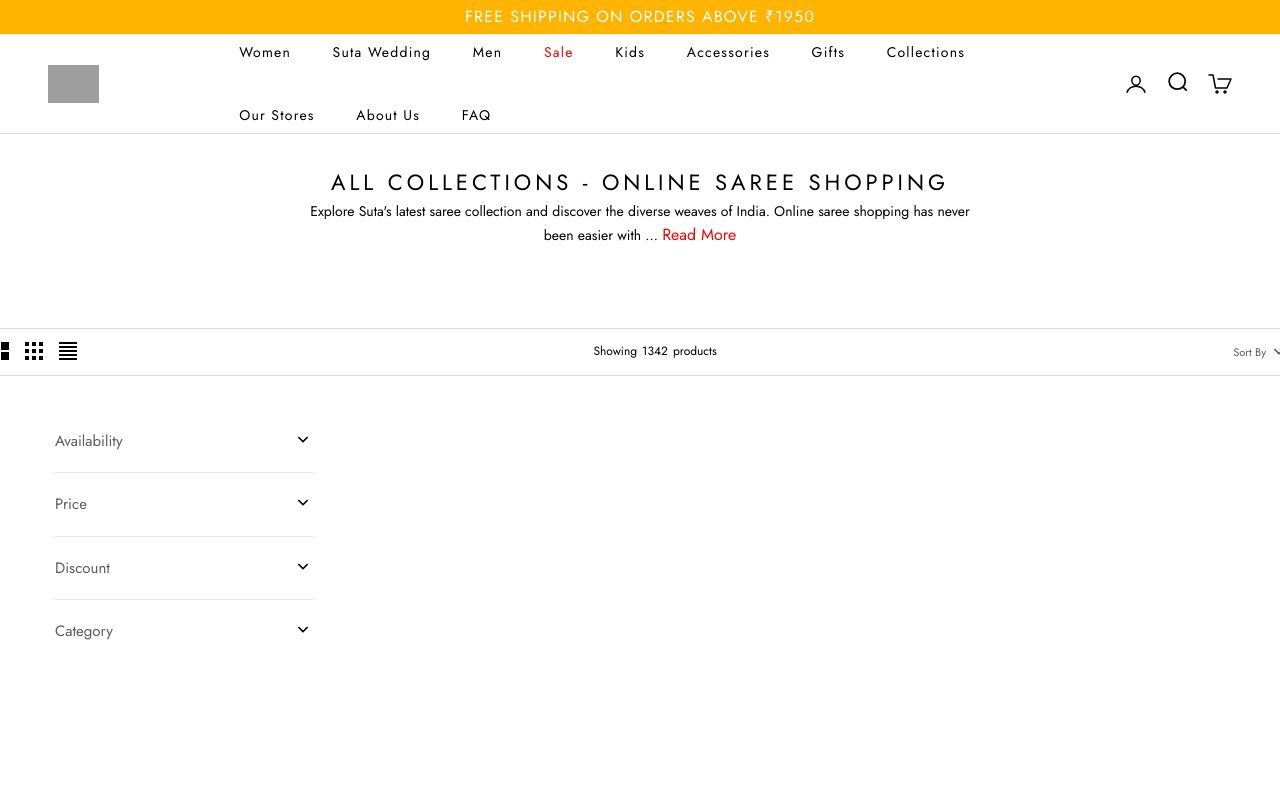
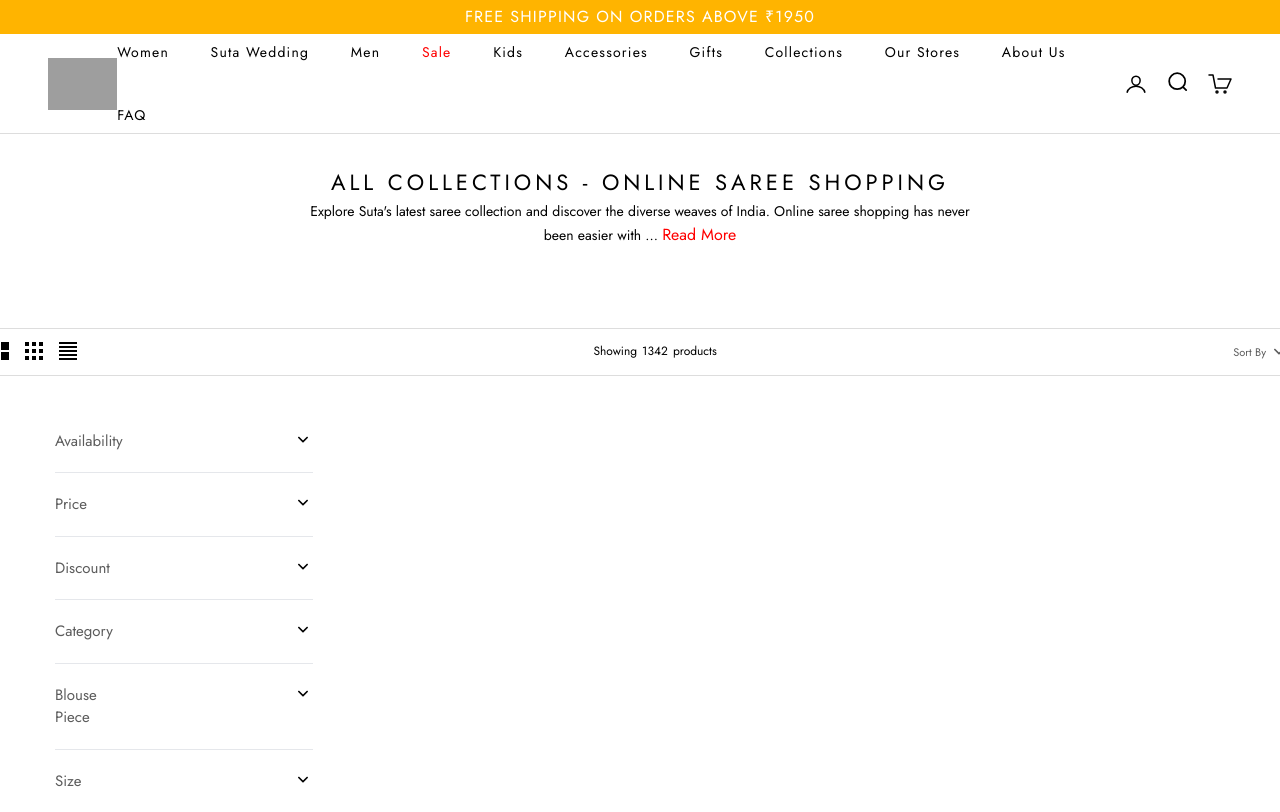
Before and after one commit to sourabhkhera11/SutaCl, a website built with Vite: page my-project/index.html in a window 1280 px wide. Built offline with nearby package versions, Linux system fonts and the light colour scheme; grey boxes are pictures that could not be loaded.

Commit message:
Final updates

```diff
--- a/my-project/index.html
+++ b/my-project/index.html
@@ -15,7 +15,7 @@
       <p class="st:tracking-[1.2px] ">FREE SHIPPING ON ORDERS ABOVE ₹1950</p>
     </div>
     <header class="st:sticky st:top-0 st:z-20 st:bg-[#fff]">
-      <div class=" st:flex st:gap-[140px] st:py-[8px] st:px-[48px] st:items-center st:shadow-[inset_0_-1px_rgb(28_28_28_/_0.15)]"><a href="/" class=""><span class="st:sr-only">Suta</span><img class="st:w-[70px] st:max-w-full st:h-auto " src="//suta.in/cdn/shop/files/Suta_final_logo_df452a25-681f-4caa-a64e-a389640ad0f2.png?v=1761126095&amp;width=2283" alt="" srcset="//suta.in/cdn/shop/files/Suta_final_logo_df452a25-681f-4caa-a64e-a389640ad0f2.png?v=1761126095&amp;width=140 140w, //suta.in/cdn/shop/files/Suta_final_logo_df452a25-681f-4caa-a64e-a389640ad0f2.png?v=1761126095&amp;width=210 210w" width="2283" height="1521" sizes="70px" class="header__logo-image lcp-candidate" loading="eager" fetchpriority="high"></a>
+      <div class=" st:flex st:justify-between st:py-[8px] st:px-[48px] st:items-center st:shadow-[inset_0_-1px_rgb(28_28_28_/_0.15)]"><a href="/" class=""><span class="st:sr-only">Suta</span><img class="st:w-[70px] st:max-w-full st:h-auto " src="//suta.in/cdn/shop/files/Suta_final_logo_df452a25-681f-4caa-a64e-a389640ad0f2.png?v=1761126095&amp;width=2283" alt="" srcset="//suta.in/cdn/shop/files/Suta_final_logo_df452a25-681f-4caa-a64e-a389640ad0f2.png?v=1761126095&amp;width=140 140w, //suta.in/cdn/shop/files/Suta_final_logo_df452a25-681f-4caa-a64e-a389640ad0f2.png?v=1761126095&amp;width=210 210w" width="2283" height="1521" sizes="70px" class="header__logo-image lcp-candidate" loading="eager" fetchpriority="high"></a>
         <nav class="">
           <ul class="st:flex st:flex-wrap st:align-middle st:gap-[41.6px] st:text-[14px] st:tracking-[1.2px] st:cursor-pointer ">
             <li class="">Women</li>
@@ -81,7 +81,7 @@
       </section>
       <section class="maincontainer st:mt-[99px]">
         <div class="collection container st:grid st:grid-cols-[250px_1fr] st:gap-[50px]">
-            <div class="sidebar container st:sticky st:overflow-auto st:top-[200px] st:max-h-[250px]">
+            <div class="sidebar container st:sticky st:overflow-auto st:top-[200px] st:max-h-[402px]">
               <div class="c1 st-widget st-text-[#5c5c5c]  st-border-b st-border-solid st-border-[rgb(229, 231, 235)] st-head-item">
                 <div class="st:flex st:text-[#5c5c5c] st:text-[12px] st:border-b st:border-solid st:border-[rgb(229,231,235)] st:justify-between st:py-[20px] st:gap-[170px]">
                   <h3 class="st:text-[15px]">Availability</h3>
```
